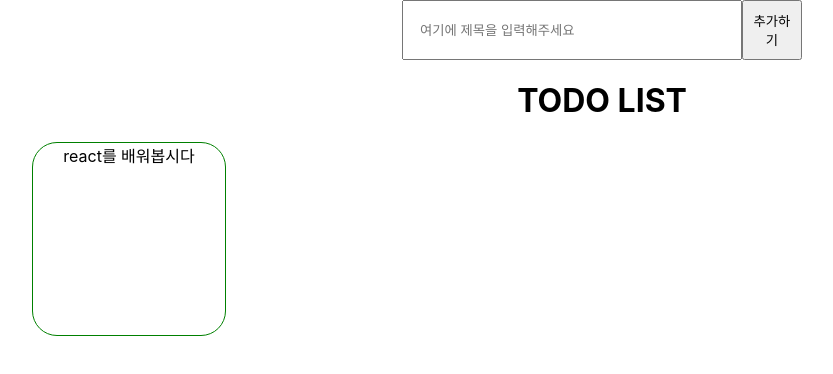
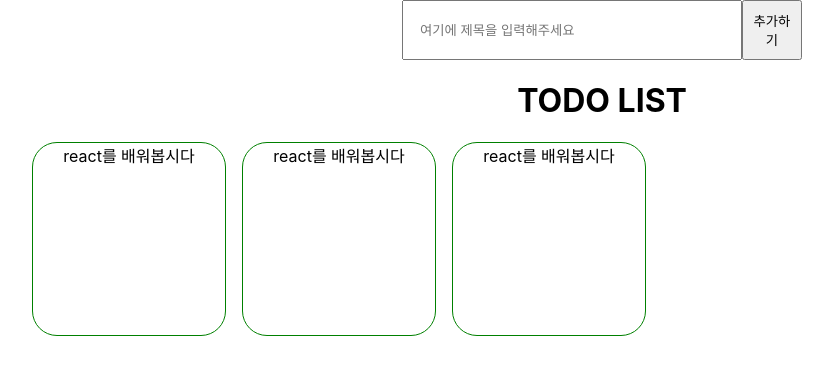
Before and after one commit to Haegnim/hh99_tests, a React (Create React App) app: page / in a window 1280 px wide. Shown: the top 374 px of the page, without its empty margins (38-871 px from the left). Built offline with nearby package versions, Linux system fonts and the light colour scheme.

Commit message:
0628 content 추가

```diff
--- a/src/App.js
+++ b/src/App.js
@@ -3,6 +3,14 @@ import './App.css';
 
 function App() {
     const [content, setContent] = useState([
+        {
+            id: 1,
+            content: 'react를 배워봅시다',
+        },
+        {
+            id: 1,
+            content: 'react를 배워봅시다',
+        },
         {
             id: 1,
             content: 'react를 배워봅시다',
```
